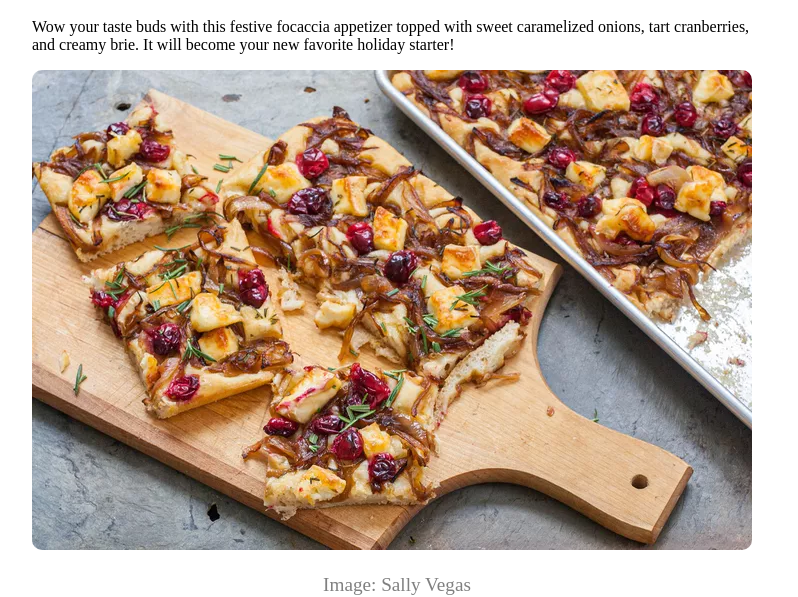
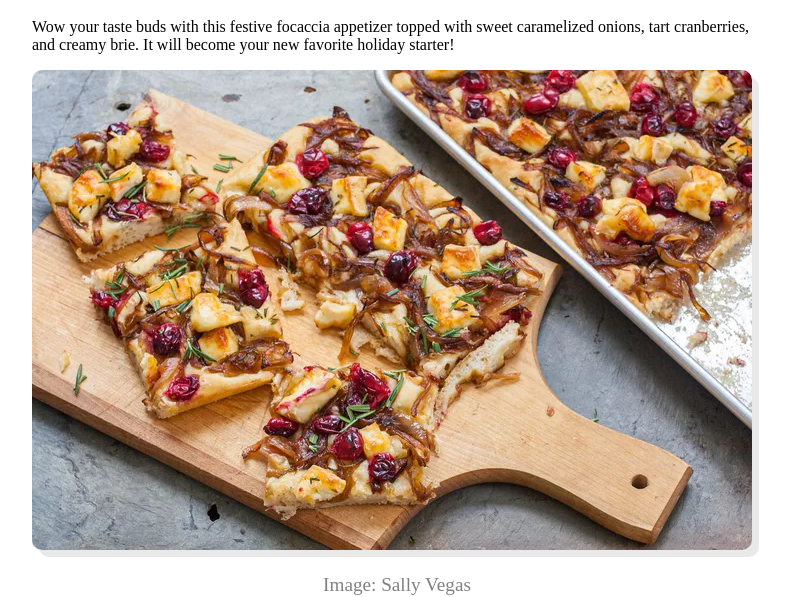
Before and after one commit to MicheleCe/W1_D3, a plain HTML site: page index.html in a window 1280 px wide. Shown: the part 363-960 px from the top of the page, 243-1041 px from the left. Drawn offline with Linux system fonts and the light colour scheme.

Commit message:
Update style.css

```diff
--- a/style.css
+++ b/style.css
@@ -47,6 +47,7 @@ main {
 .foto {
     margin: 0;
     border-radius: 10px;
+    box-shadow: 7px 7px 0px rgba(128, 128, 128, 0.177);
 }
 
 figcaption {
```
